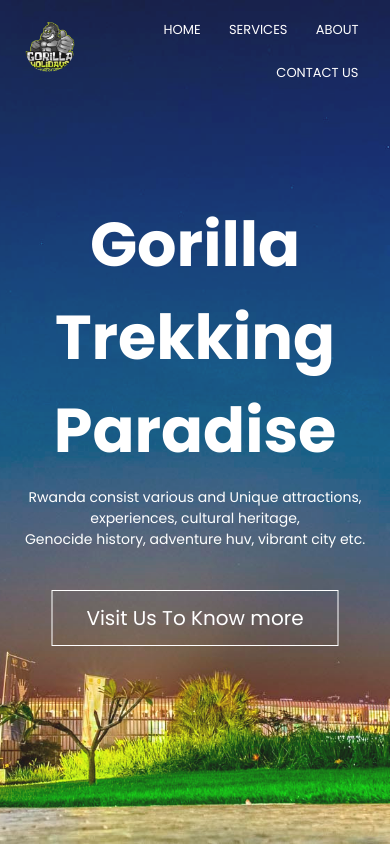
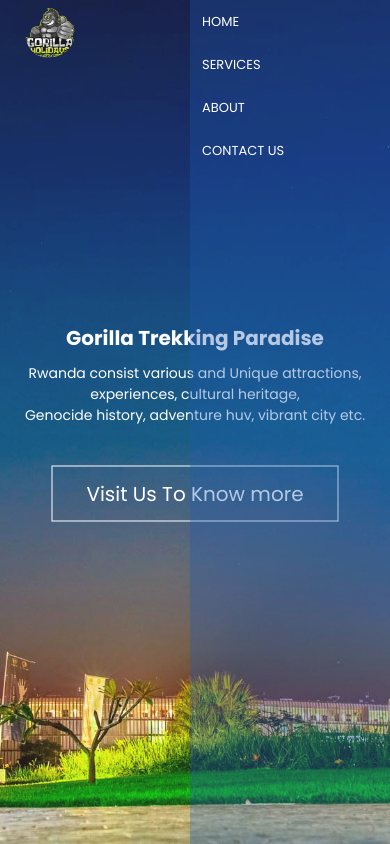
Before and after one commit to honorekalisa/HTML_CSS_Contest_Group_20, a plain HTML site: page Tourist/index.html in a window 390 px wide. Drawn offline with Linux system fonts and the light colour scheme.

Commit message:
This is full website

```diff
--- a/Tourist/styles.css
+++ b/Tourist/styles.css
@@ -91,3 +91,22 @@ nav img{
     transition: 1s;
     font-weight: bold;
 }
+@media(max-width: 700px){
+    .text-box h1 {
+        font-size: 20px;
+    }
+    .nav-links ul li{
+        display: block;
+    }
+    .nav-links{
+        position: absolute;
+        background: #0647a852;
+
+        height: 100vh;
+        width: 200px;
+        top: 0;
+        right: 0;
+        text-align: left;
+        z-index: 2;
+    }
+}
```
